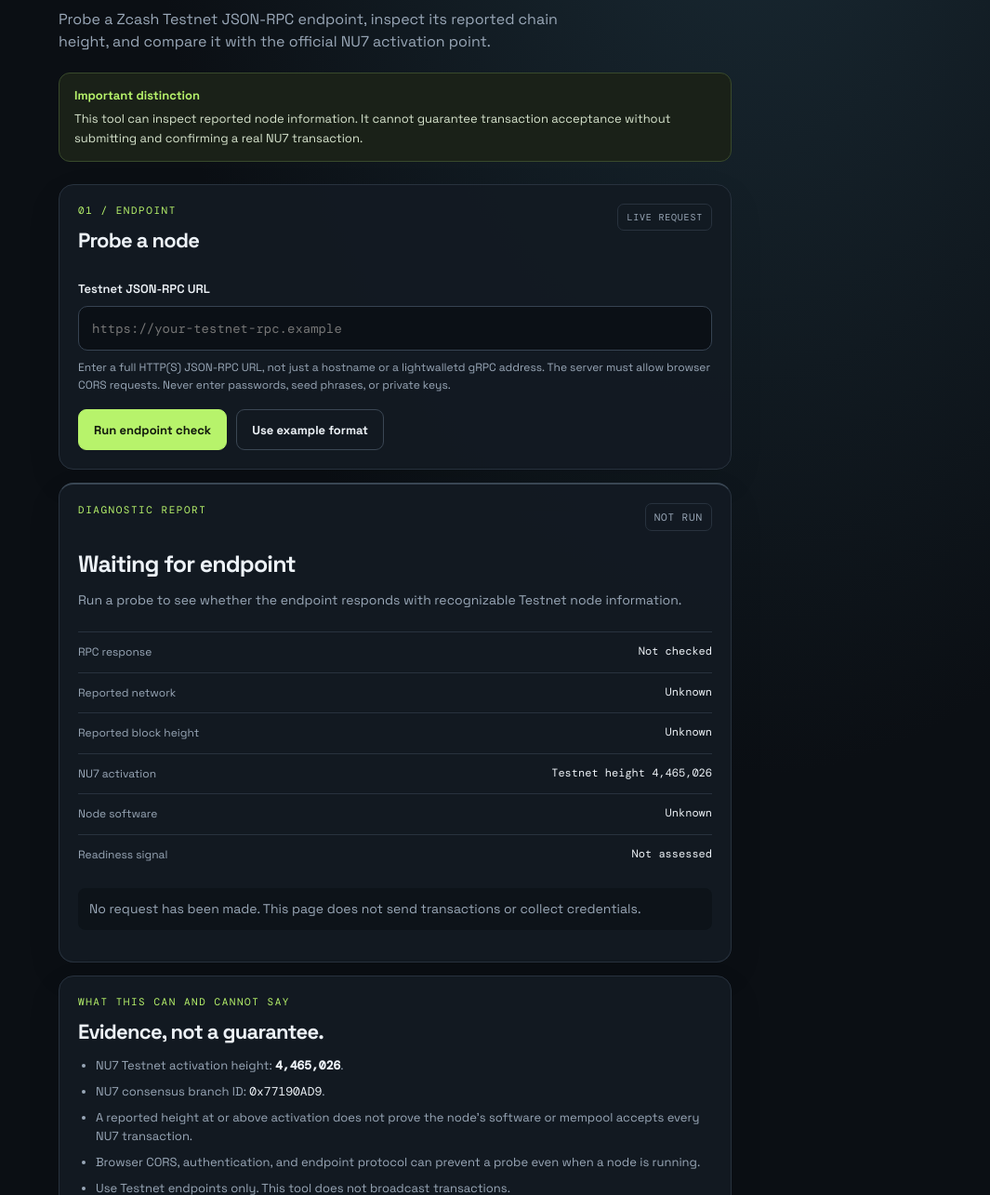
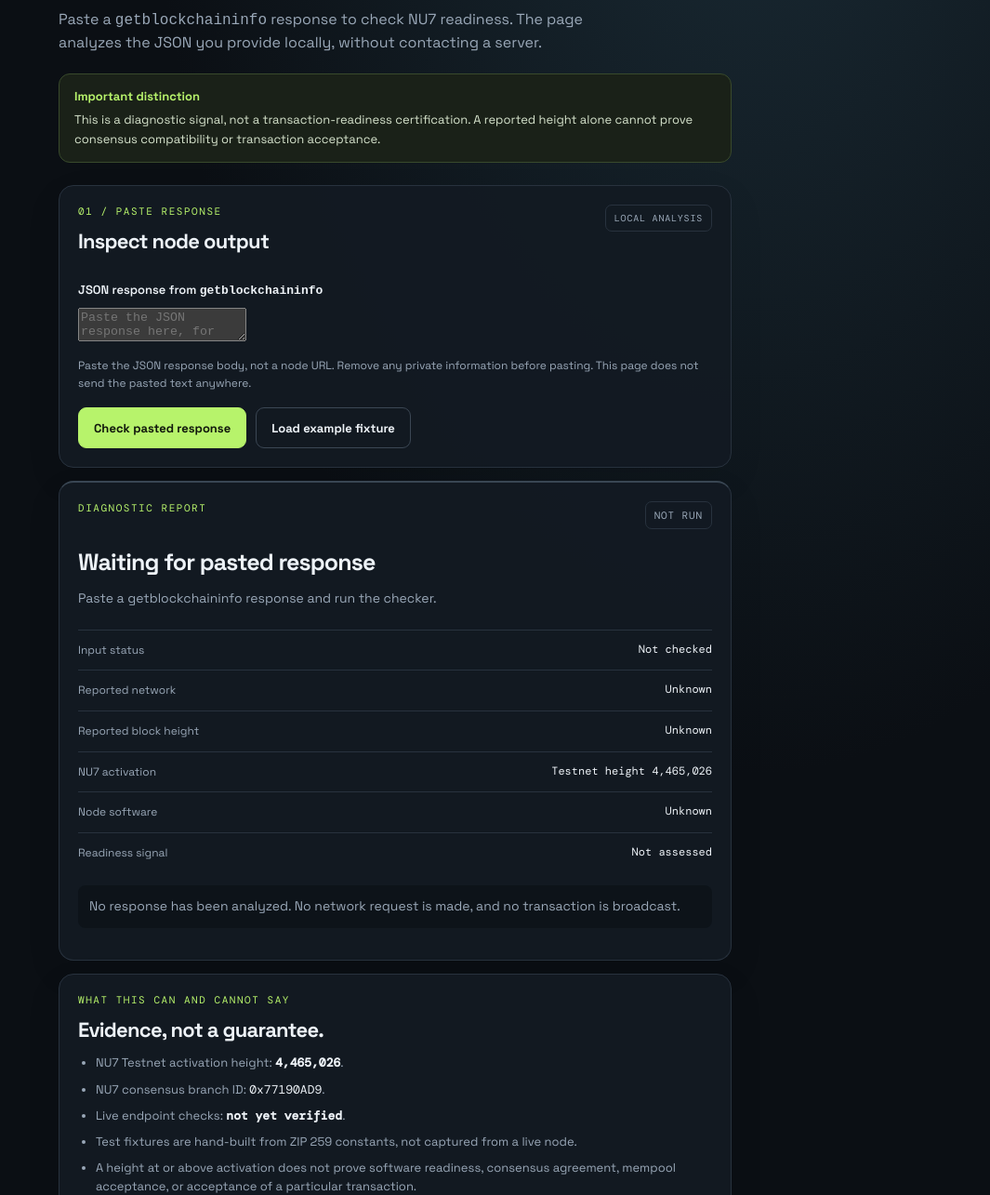
Before and after one commit to Bilalsnz/Zcash-, a plain HTML site: page index.html in a window 1280 px wide. Shown: the part 275-1560 px from the top of the page at 93% size, without its empty margins (215-1280 px from the left). Drawn offline with nearby package versions, Linux system fonts and the light colour scheme.

Commit message:
Switch NU7 checker to local paste mode

```diff
--- a/index.html
+++ b/index.html
@@ -4,72 +4,56 @@
   <meta charset="utf-8">
   <meta name="viewport" content="width=device-width, initial-scale=1">
   <meta name="theme-color" content="#10151c">
-  <meta name="description" content="A testnet-only diagnostic for checking a Zcash NU7 node endpoint.">
+  <meta name="description" content="Paste a Zcash Testnet getblockchaininfo response to inspect NU7 activation-height signals.">
   <title>NU7 Check | Zcash Testnet</title>
   <link rel="stylesheet" href="./css/styles.css">
 </head>
 <body>
   <main class="app-shell">
     <header class="topbar">
-      <a class="brand" href="./" aria-label="NU7 Check home">
-        <span class="brand-mark" aria-hidden="true">N7</span>
-        <span>NU7 Check</span>
-      </a>
+      <a class="brand" href="./" aria-label="NU7 Check home"><span class="brand-mark" aria-hidden="true">N7</span><span>NU7 Check</span></a>
       <span class="network-badge">TESTNET ONLY</span>
     </header>
     <section class="hero">
       <p class="eyebrow">ZCASH NODE DIAGNOSTICS</p>
       <h1>Is this node<br><span>ready for NU7?</span></h1>
-      <p class="hero-copy">Probe a Zcash Testnet JSON-RPC endpoint, inspect its reported chain height, and compare it with the official NU7 activation point.</p>
-      <div class="notice" role="note">
-        <strong>Important distinction</strong>
-        <span>This tool can inspect reported node information. It cannot guarantee transaction acceptance without submitting and confirming a real NU7 transaction.</span>
-      </div>
+      <p class="hero-copy">Paste a <code>getblockchaininfo</code> response to check NU7 readiness. The page analyzes the JSON you provide locally, without contacting a server.</p>
+      <div class="notice" role="note"><strong>Important distinction</strong><span>This is a diagnostic signal, not a transaction-readiness certification. A reported height alone cannot prove consensus compatibility or transaction acceptance.</span></div>
     </section>
-    <section class="card" aria-labelledby="probe-title">
-      <div class="section-heading">
-        <div><p class="eyebrow">01 / ENDPOINT</p><h2 id="probe-title">Probe a node</h2></div>
-        <span class="step-tag">LIVE REQUEST</span>
-      </div>
-      <label for="endpoint">Testnet JSON-RPC URL</label>
-      <input id="endpoint" type="url" inputmode="url" autocomplete="url" spellcheck="false" placeholder="https://your-testnet-rpc.example" aria-describedby="endpoint-help">
-      <p id="endpoint-help" class="helper">Enter a full HTTP(S) JSON-RPC URL, not just a hostname or a lightwalletd gRPC address. The server must allow browser CORS requests. Never enter passwords, seed phrases, or private keys.</p>
-      <div class="button-row">
-        <button id="probe" type="button">Run endpoint check</button>
-        <button id="sample" class="button-secondary" type="button">Use example format</button>
-      </div>
-      <p id="form-error" class="form-error" role="alert" hidden></p>
+    <section class="card" aria-labelledby="paste-title">
+      <div class="section-heading"><div><p class="eyebrow">01 / PASTE RESPONSE</p><h2 id="paste-title">Inspect node output</h2></div><span class="step-tag">LOCAL ANALYSIS</span></div>
+      <label for="response-json">JSON response from <code>getblockchaininfo</code></label>
+      <textarea id="response-json" spellcheck="false" autocapitalize="off" autocomplete="off" placeholder='Paste the JSON response here, for example: {"chain":"test","blocks":4465026}' aria-describedby="paste-help"></textarea>
+      <p id="paste-help" class="helper">Paste the JSON response body, not a node URL. Remove any private information before pasting. This page does not send the pasted text anywhere.</p>
+      <div class="button-row"><button id="check" type="button">Check pasted response</button><button id="load-fixture" class="button-secondary" type="button">Load example fixture</button></div>
+      <p id="fixture-note" class="helper" hidden>Test fixture is hand-built from ZIP 259 constants, not captured from a live node.</p>
     </section>
-    <section id="result" class="card result-card" aria-live="polite" aria-labelledby="result-title">
+    <section class="card result-card" aria-live="polite" aria-labelledby="result-title">
       <div class="result-topline"><span class="eyebrow">DIAGNOSTIC REPORT</span><span id="result-badge" class="status-badge status-neutral">NOT RUN</span></div>
-      <h2 id="result-title">Waiting for endpoint</h2>
-      <p id="result-summary">Run a probe to see whether the endpoint responds with recognizable Testnet node information.</p>
+      <h2 id="result-title">Waiting for pasted response</h2>
+      <p id="result-summary">Paste a getblockchaininfo response and run the checker.</p>
       <dl class="result-details">
-        <div><dt>RPC response</dt><dd id="rpc-status">Not checked</dd></div>
+        <div><dt>Input status</dt><dd id="rpc-status">Not checked</dd></div>
         <div><dt>Reported network</dt><dd id="network-value">Unknown</dd></div>
         <div><dt>Reported block height</dt><dd id="height-value">Unknown</dd></div>
         <div><dt>NU7 activation</dt><dd id="activation-value">Testnet height 4,465,026</dd></div>
         <div><dt>Node software</dt><dd id="version-value">Unknown</dd></div>
         <div><dt>Readiness signal</dt><dd id="ready-value">Not assessed</dd></div>
       </dl>
-      <p id="result-reason" class="result-reason">No request has been made. This page does not send transactions or collect credentials.</p>
+      <p id="result-reason" class="result-reason">No response has been analyzed. No network request is made, and no transaction is broadcast.</p>
     </section>
     <section class="card notes">
-      <p class="eyebrow">WHAT THIS CAN AND CANNOT SAY</p>
-      <h2>Evidence, not a guarantee.</h2>
+      <p class="eyebrow">WHAT THIS CAN AND CANNOT SAY</p><h2>Evidence, not a guarantee.</h2>
       <ul>
         <li>NU7 Testnet activation height: <strong>4,465,026</strong>.</li>
         <li>NU7 consensus branch ID: <code>0x77190AD9</code>.</li>
-        <li>A reported height at or above activation does not prove the node's software or mempool accepts every NU7 transaction.</li>
-        <li>Browser CORS, authentication, and endpoint protocol can prevent a probe even when a node is running.</li>
-        <li>Use Testnet endpoints only. This tool does not broadcast transactions.</li>
+        <li>Live endpoint checks: <strong>not yet verified</strong>.</li>
+        <li>Test fixtures are hand-built from ZIP 259 constants, not captured from a live node.</li>
+        <li>A height at or above activation does not prove software readiness, consensus agreement, mempool acceptance, or acceptance of a particular transaction.</li>
       </ul>
       <p class="source-links">Sources: <a href="https://zips.z.cash/zip-0259" target="_blank" rel="noreferrer">ZIP 259</a> · <a href="https://github.com/ZcashFoundation/zebra/releases" target="_blank" rel="noreferrer">Zebra releases</a></p>
     </section>
-    <footer>
-      <p>Experimental open-source tooling. A failed browser probe is not proof that a server is offline.</p>
-      <a href="https://github.com/Bilalsnz/Zcash-">Source repository</a>
-    </footer>
+    <footer><p>Experimental open-source tooling. Results depend on the accuracy and freshness of the pasted response.</p><a href="https://github.com/Bilalsnz/Zcash-">Source repository</a></footer>
   </main>
   <script type="module" src="./js/app.js"></script>
 </body>
```
